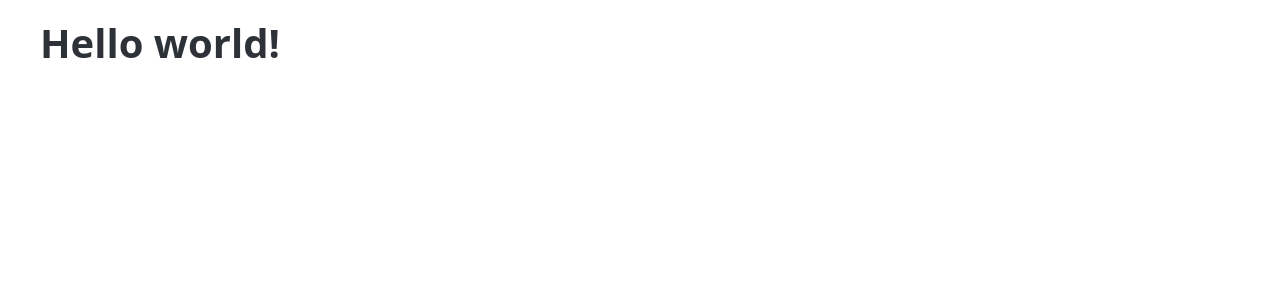
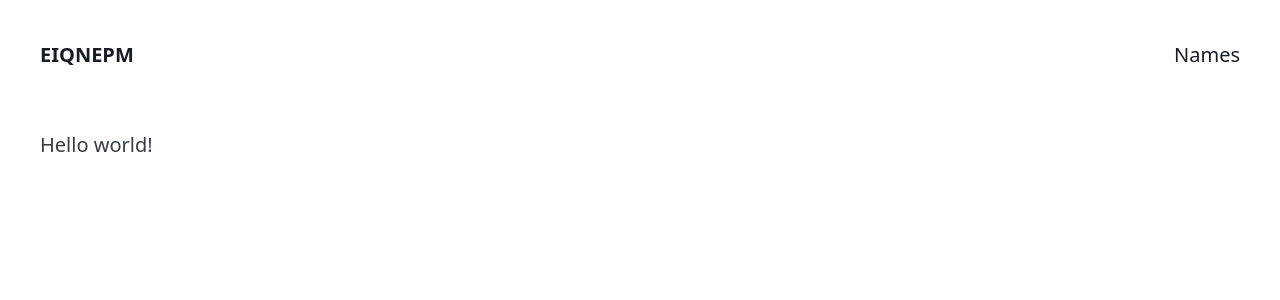
Before and after one commit to eiqnepm/eiqnepm.github.io, a Next.js app: page / in a window 1280 px wide. Shown: the top 300 px of the page. Built offline with nearby package versions, Linux system fonts and the light colour scheme.

Commit message:
Basic navigation

```diff
--- /dev/null
+++ b/app/components/header.tsx
@@ -0,0 +1,26 @@
+import Link from "next/link";
+
+export default function Header() {
+  return (
+    <header className="container">
+      <nav>
+        <ul>
+          <li>
+            <strong style={{ textTransform: "uppercase" }}>
+              <Link href="/" className="contrast">
+                eiqnepm
+              </Link>
+            </strong>
+          </li>
+        </ul>
+        <ul>
+          <li>
+            <Link href="/names" className="contrast">
+              Names
+            </Link>
+          </li>
+        </ul>
+      </nav>
+    </header>
+  );
+}
--- a/app/layout.tsx
+++ b/app/layout.tsx
@@ -1,5 +1,6 @@
 import type { Metadata } from "next";
 import "@picocss/pico";
+import Header from "./components/header";
 
 export const metadata: Metadata = {
   title: "Next.js on GitHub Pages",
@@ -14,6 +15,7 @@ export default function RootLayout({
   return (
     <html lang="en">
       <body>
+        <Header></Header>
         <main className="container">{children}</main>
       </body>
     </html>
--- /dev/null
+++ b/app/names/page.tsx
@@ -0,0 +1,3 @@
+export default function Names() {
+  return <p>Names</p>;
+}
--- a/app/page.tsx
+++ b/app/page.tsx
@@ -1,3 +1,3 @@
 export default function Home() {
-  return <h1>Hello world!</h1>;
+  return <p>Hello world!</p>;
 }
```
